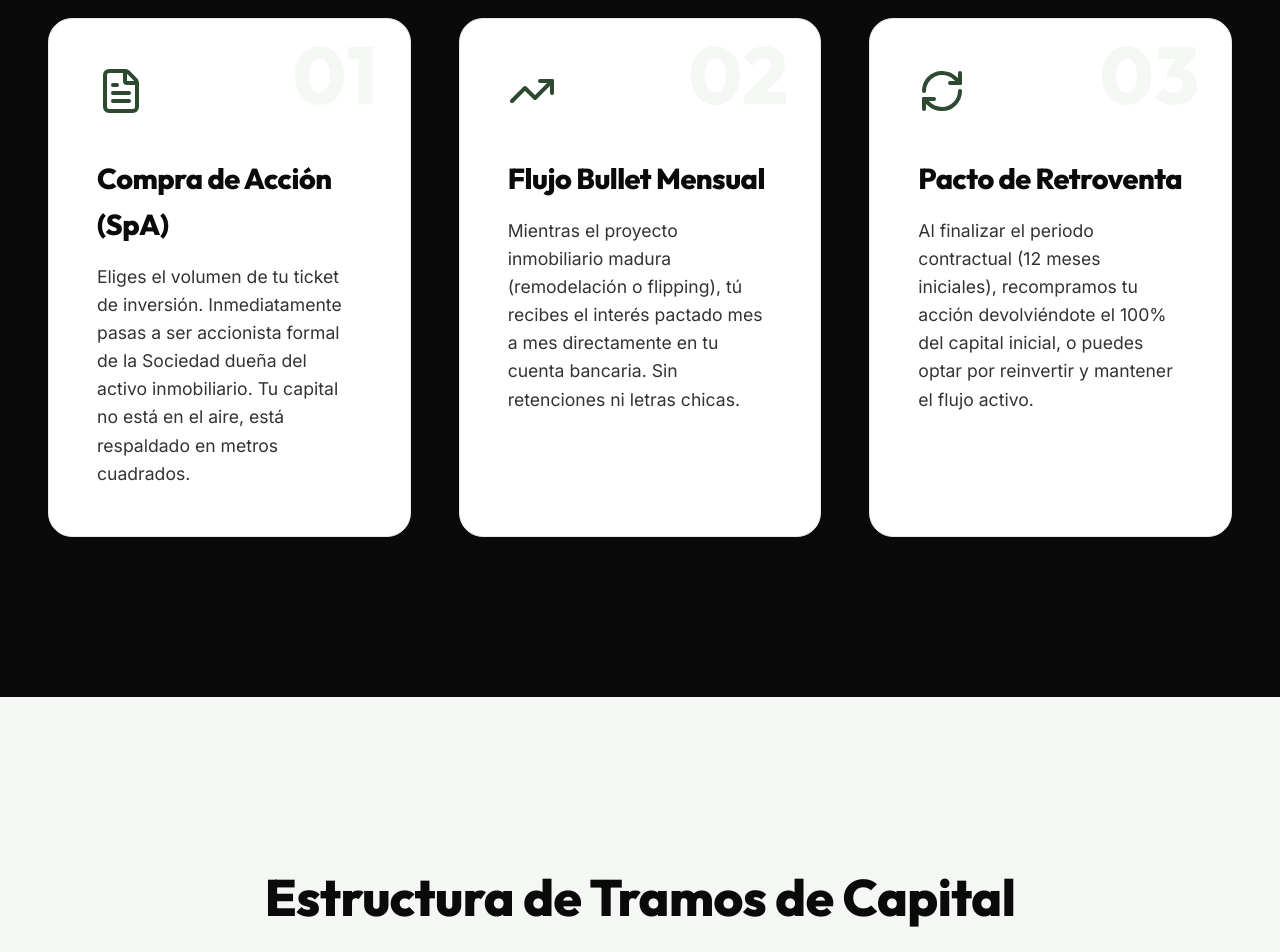
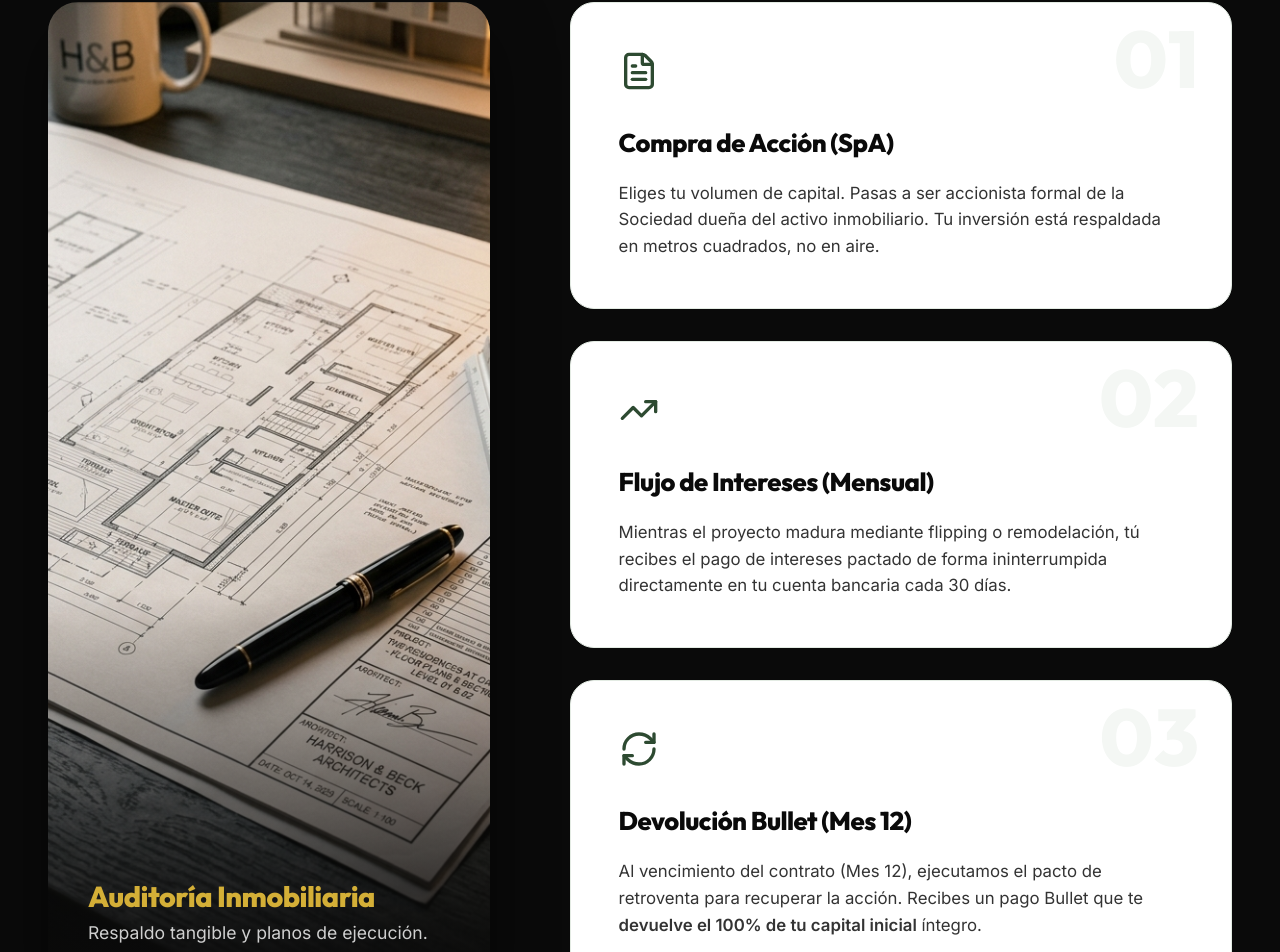
Before and after one commit to Rentapro/CrowdIn, a React (Vite) app: page / in a window 1280 px wide. Shown: the part 1439-2391 px from the top of the page. Built offline with nearby package versions, Linux system fonts and the light colour scheme.

Commit message:
feat: inyeccion fotografica de IA y rectificacion legal del termino Bullet

```diff
--- a/src/App.jsx
+++ b/src/App.jsx
@@ -107,7 +107,7 @@ function App() {
                   <span className="mockup-value" style={{ color: 'var(--gold-muted)' }}>2.50%</span>
                 </div>
                 <div className="mockup-item" style={{ paddingTop: '3rem' }}>
-                  <span style={{ fontSize: '1.3rem', color: 'var(--white)', fontWeight: 600 }}>Pago Bullet a tu Cuenta</span>
+                  <span style={{ fontSize: '1.3rem', color: 'var(--white)', fontWeight: 600 }}>Intereses Mensuales a tu Cuenta</span>
                   <span className="mockup-value" style={{ fontSize: '2.5rem', background: 'linear-gradient(90deg, var(--gold-light), var(--gold-muted))', WebkitBackgroundClip: 'text', WebkitTextFillColor: 'transparent' }}>$1.000.000</span>
                 </div>
               </div>
@@ -119,36 +119,45 @@ function App() {
       {/* HOW IT WORKS SECTION */}
       <section className="section bg-dark" id="como-funciona">
         <div className="container">
-          <div style={{ textAlign: 'center', marginBottom: '6rem' }}>
+          <div style={{ textAlign: 'center' }}>
             <span style={{ color: 'var(--gold-muted)', fontWeight: 800, textTransform: 'uppercase', letterSpacing: '2px', fontSize: '1rem' }}>Mecanismo de Inversión</span>
-            <h2 style={{ fontSize: 'clamp(3rem, 5vw, 4rem)', marginTop: '1rem' }}>Seguridad Institucional, paso a paso</h2>
+            <h2 style={{ fontSize: 'clamp(3rem, 5vw, 4rem)', marginTop: '1rem', color: 'var(--white)' }}>Seguridad Institucional, paso a paso</h2>
+          </div>
+
+          <div className="mechanism-wrapper">
+            <div className="mechanism-image">
+              <div style={{ position: 'absolute', bottom: '2.5rem', left: '2.5rem', zIndex: 2 }}>
+                <h4 style={{ color: 'var(--gold-muted)', fontSize: '1.8rem', margin: 0, fontFamily: 'Outfit' }}>Auditoría Inmobiliaria</h4>
+                <p style={{ color: 'var(--white)', opacity: 0.8, margin: 0, fontSize: '1.1rem' }}>Respaldo tangible y planos de ejecución.</p>
+              </div>
             </div>
 
             <div className="steps-grid">
               <div className="step-card">
                 <div className="step-number">01</div>
                 <div className="step-content">
-                <FileText size={48} color="var(--sage-800)" style={{ marginBottom: '2rem' }} />
-                <h3 style={{ fontSize: '1.8rem', marginBottom: '1rem', color: 'var(--charcoal)' }}>Compra de Acción (SpA)</h3>
-                <p style={{ color: 'var(--charcoal-mid)', fontSize: '1.1rem' }}>Eliges el volumen de tu ticket de inversión. Inmediatamente pasas a ser accionista formal de la Sociedad dueña del activo inmobiliario. Tu capital no está en el aire, está respaldado en metros cuadrados.</p>
+                  <FileText size={40} color="var(--sage-800)" style={{ marginBottom: '1.5rem' }} />
+                  <h3 style={{ fontSize: '1.6rem', marginBottom: '1rem', color: 'var(--charcoal)' }}>Compra de Acción (SpA)</h3>
+                  <p style={{ color: 'var(--charcoal-mid)', fontSize: '1.05rem' }}>Eliges tu volumen de capital. Pasas a ser accionista formal de la Sociedad dueña del activo inmobiliario. Tu inversión está respaldada en metros cuadrados, no en aire.</p>
                 </div>
               </div>
 
               <div className="step-card">
                 <div className="step-number">02</div>
                 <div className="step-content">
-                <TrendingUp size={48} color="var(--sage-800)" style={{ marginBottom: '2rem' }} />
-                <h3 style={{ fontSize: '1.8rem', marginBottom: '1rem', color: 'var(--charcoal)' }}>Flujo Bullet Mensual</h3>
-                <p style={{ color: 'var(--charcoal-mid)', fontSize: '1.1rem' }}>Mientras el proyecto inmobiliario madura (remodelación o flipping), tú recibes el interés pactado mes a mes directamente en tu cuenta bancaria. Sin retenciones ni letras chicas.</p>
+                  <TrendingUp size={40} color="var(--sage-800)" style={{ marginBottom: '1.5rem' }} />
+                  <h3 style={{ fontSize: '1.6rem', marginBottom: '1rem', color: 'var(--charcoal)' }}>Flujo de Intereses (Mensual)</h3>
+                  <p style={{ color: 'var(--charcoal-mid)', fontSize: '1.05rem' }}>Mientras el proyecto madura mediante flipping o remodelación, tú recibes el pago de intereses pactado de forma ininterrumpida directamente en tu cuenta bancaria cada 30 días.</p>
                 </div>
               </div>
 
               <div className="step-card">
                 <div className="step-number">03</div>
                 <div className="step-content">
-                <RefreshCw size={48} color="var(--sage-800)" style={{ marginBottom: '2rem' }} />
-                <h3 style={{ fontSize: '1.8rem', marginBottom: '1rem', color: 'var(--charcoal)' }}>Pacto de Retroventa</h3>
-                <p style={{ color: 'var(--charcoal-mid)', fontSize: '1.1rem' }}>Al finalizar el periodo contractual (12 meses iniciales), recompramos tu acción devolviéndote el 100% del capital inicial, o puedes optar por reinvertir y mantener el flujo activo.</p>
+                  <RefreshCw size={40} color="var(--sage-800)" style={{ marginBottom: '1.5rem' }} />
+                  <h3 style={{ fontSize: '1.6rem', marginBottom: '1rem', color: 'var(--charcoal)' }}>Devolución Bullet (Mes 12)</h3>
+                  <p style={{ color: 'var(--charcoal-mid)', fontSize: '1.05rem' }}>Al vencimiento del contrato (Mes 12), ejecutamos el pacto de retroventa para recuperar la acción. Recibes un pago Bullet que te <strong>devuelve el 100% de tu capital inicial</strong> íntegro.</p>
+                </div>
               </div>
             </div>
           </div>
@@ -245,19 +254,19 @@ function App() {
             </div>
 
             <div className="result-row highlight">
-              <span>Pago Bullet Mensual</span>
+              <span>Intereses (Flujo Mensual)</span>
               <span className="result-val">{formatCurrency(monthlyPayment)}</span>
             </div>
             <div className="result-row">
-              <span>Intereses Totales (12 meses)</span>
+              <span>Rendimiento Anual Proyectado</span>
               <span className="result-val" style={{ color: 'var(--white)' }}>{formatCurrency(yearlyInterests)}</span>
             </div>
             <div className="result-row">
-              <span>Retorno de Capital (Mes 12)</span>
-              <span className="result-val" style={{ color: 'var(--white)' }}>{formatCurrency(investment)}</span>
+              <span style={{ color: 'var(--gold-light)' }}>Pago Bullet del Capital (Mes 12)</span>
+              <span className="result-val" style={{ color: 'var(--gold-light)' }}>{formatCurrency(investment)}</span>
             </div>
             <div className="result-row" style={{ borderTop: '2px solid rgba(255,255,255,0.1)', paddingTop: '3rem', marginTop: '2rem' }}>
-              <span style={{ fontWeight: 600, fontSize: '1.5rem', color: 'var(--sage-100)' }}>Capital + Intereses Generados</span>
+              <span style={{ fontWeight: 600, fontSize: '1.5rem', color: 'var(--sage-100)' }}>Liquidación Total Cierre de Ciclo</span>
               <span className="result-val" style={{ color: 'var(--sage-500)', fontSize: '3rem' }}>{formatCurrency(totalReturn)}</span>
             </div>
 
--- a/src/index.css
+++ b/src/index.css
@@ -85,7 +85,12 @@ h1, h2, h3, h4, h5, h6 {
   min-height: 100vh;
   display: flex;
   align-items: center;
-  background: radial-gradient(circle at 80% 20%, var(--sage-100) 0%, var(--white) 50%);
+  background-color: var(--sage-50);
+  background-image:
+    linear-gradient(135deg, rgba(244, 247, 244, 0.98) 0%, rgba(255, 255, 255, 0.85) 60%),
+    url('/hero_architecture.png');
+  background-size: cover;
+  background-position: right center;
   position: relative;
   overflow: hidden;
   padding-top: 6rem;
@@ -207,12 +212,39 @@ h1, h2, h3, h4, h5, h6 {
   100% { transform: scale(1.2); opacity: 0.4; }
 }
 
-/* How it Works */
+/* How it Works / Mechanism */
+.mechanism-wrapper {
+  display: grid;
+  grid-template-columns: 0.8fr 1.2fr;
+  gap: 5rem;
+  margin-top: 5rem;
+  align-items: center;
+}
+
+.mechanism-image {
+  width: 100%;
+  height: 100%;
+  min-height: 600px;
+  background-image: url('/blueprint_construction.png');
+  background-size: cover;
+  background-position: center;
+  border-radius: 30px;
+  box-shadow: 0 30px 60px rgba(0,0,0,0.5);
+  position: relative;
+}
+
+.mechanism-image::after {
+  content: '';
+  position: absolute;
+  top: 0; left: 0; width: 100%; height: 100%;
+  background: linear-gradient(0deg, var(--charcoal) 0%, transparent 40%);
+  border-radius: 30px;
+}
+
 .steps-grid {
   display: grid;
-  grid-template-columns: repeat(3, 1fr);
-  gap: 3rem;
-  margin-top: 5rem;
+  grid-template-columns: 1fr;
+  gap: 2rem;
 }
 
 .step-card {
@@ -225,7 +257,7 @@ h1, h2, h3, h4, h5, h6 {
 }
 
 .step-card:hover {
-  transform: translateY(-10px);
+  transform: translateX(10px);
   box-shadow: 0 20px 40px rgba(0,0,0,0.05);
   border-color: var(--sage-500);
 }
@@ -544,7 +576,9 @@ h1, h2, h3, h4, h5, h6 {
   .hero-mockup { max-width: 600px; margin: 0 auto; transform: none; }
   .hero-mockup:hover .mockup-card { transform: none; }
 
-  .steps-grid { grid-template-columns: 1fr; }
+  .mechanism-wrapper { grid-template-columns: 1fr; gap: 3rem; }
+  .mechanism-image { min-height: 400px; }
+
   .calc-container { grid-template-columns: 1fr; }
   .trust-grid { grid-template-columns: 1fr; }
   .tier-card.elite { transform: none; }
@@ -562,6 +596,8 @@ h1, h2, h3, h4, h5, h6 {
   .mockup-item { flex-direction: column; align-items: flex-start; gap: 0.5rem; padding: 1.5rem 0; }
   .mockup-value { font-size: 1.5rem; }
 
+  .step-card:hover { transform: translateY(-5px); }
+
   .comparison-wrapper { overflow-x: auto; }
   .comparison-table { min-width: 800px; }
 
```
Also changed, not shown: public/blueprint_construction.png (added), public/hero_architecture.png (added). Lines whose indentation alone changed are shown as unchanged.
